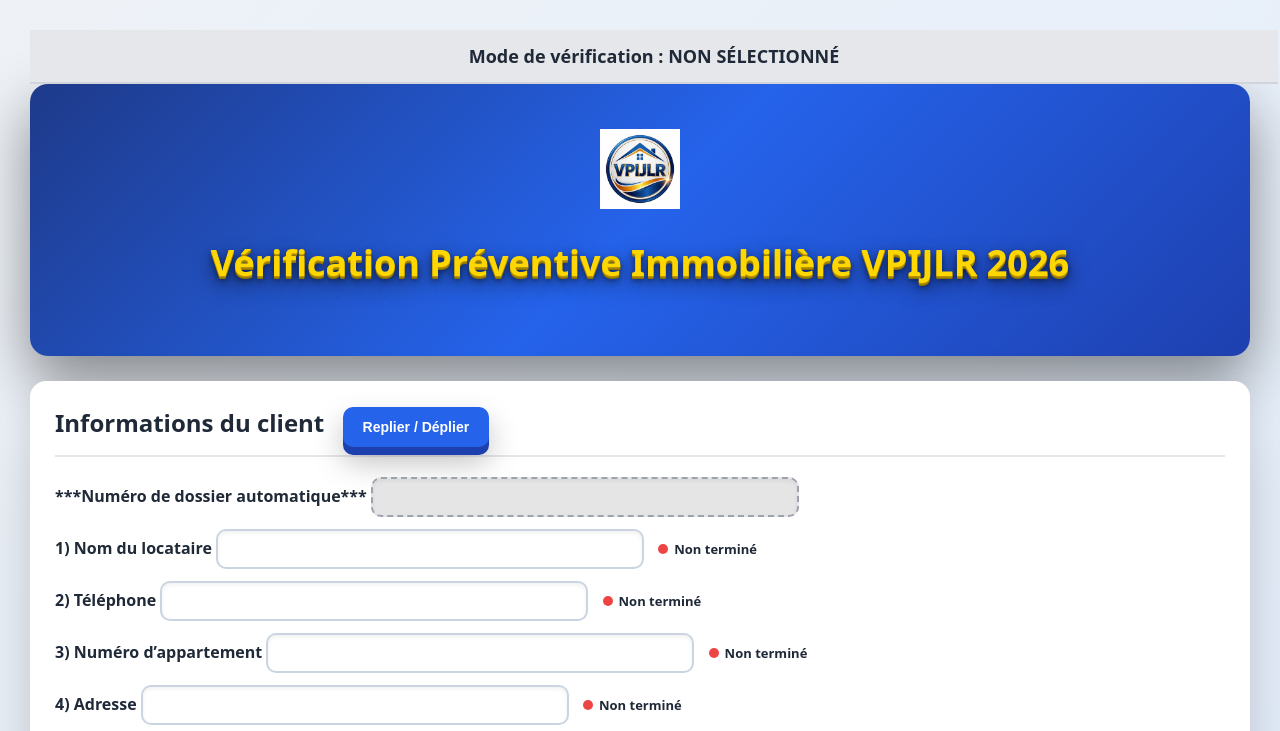
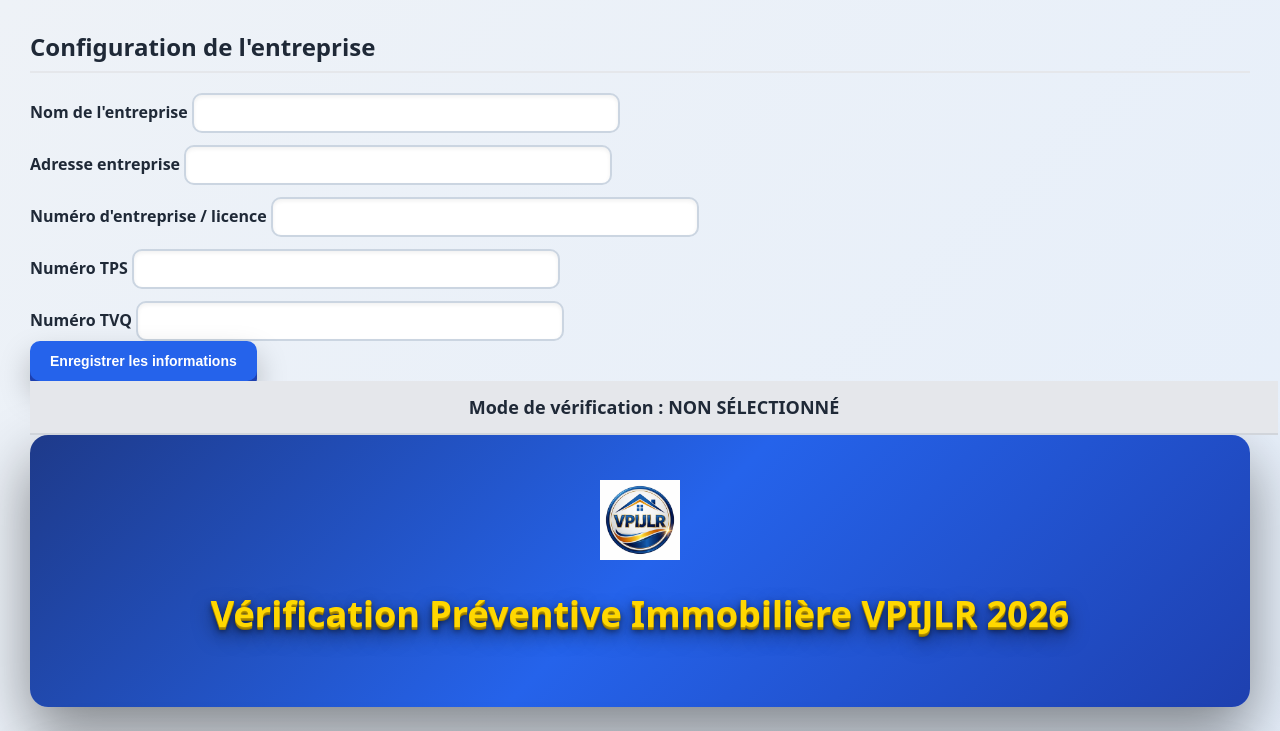
Before and after one commit to JLR1959/VPIJLR, a plain HTML site: page index.html in a window 1280 px wide. Shown: the top 731 px of the page. Drawn offline with Linux system fonts and the light colour scheme; a script that the page names is missing.

Commit message:
Add files via upload

```diff
--- a/index.html
+++ b/index.html
@@ -1,3 +1,4 @@
+
 <!DOCTYPE html>
 <html lang="fr">
 
@@ -30,6 +31,46 @@
 </head>
 
 <body>
+
+<!-- ======================================================
+MODULE 300
+FENETRE CONFIGURATION ENTREPRISE
+====================================================== -->
+
+<div id="fenetre-entreprise">
+
+<div class="fenetre-contenu">
+
+<h2>Configuration de l'entreprise</h2>
+
+<label>Nom de l'entreprise
+<input type="text" id="entreprise-nom">
+</label>
+
+<label>Adresse entreprise
+<input type="text" id="entreprise-adresse">
+</label>
+
+<label>Numéro d'entreprise / licence
+<input type="text" id="entreprise-licence">
+</label>
+
+<label>Numéro TPS
+<input type="text" id="entreprise-tps">
+</label>
+
+<label>Numéro TVQ
+<input type="text" id="entreprise-tvq">
+</label>
+
+<button type="button" onclick="validerEntreprise()">
+Enregistrer les informations
+</button>
+
+</div>
+
+</div>
+
 
 <!-- ======================================================
 MODULE 2
@@ -634,7 +675,7 @@
 en vérification préventive immobilière VPIJLR 2026,
 atteste que la présente vérification visuelle a été réalisée conformément aux règles
 de l’art et selon les pratiques généralement reconnues dans le domaine de la
-vérification préventive immobilière par l'utilisateur de ce logiciel.
+vérification préventive immobilière par la personne qui utilise ce logiciel.
 </p>
 
 <p>
```
